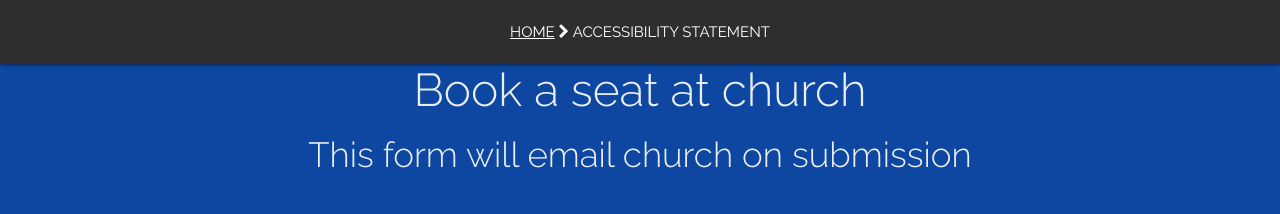
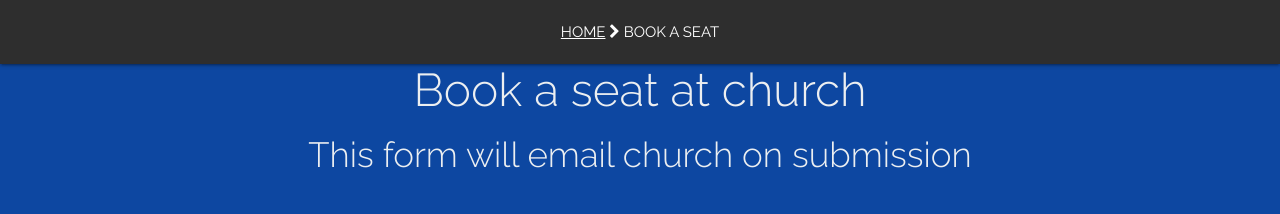
Before and after one commit to woodcock3/citychurch, a Jekyll site: the page built from pages/seat_booking.md, in a window 1280 px wide. Shown: the top 214 px of the page. Built offline with Jekyll 4.4.1, drawn with Linux system fonts in a browser that asks for light colours.

Commit message:
Update seat_booking.md

```diff
--- a/pages/seat_booking.md
+++ b/pages/seat_booking.md
@@ -1,5 +1,5 @@
 ---
-title: "Accessibility statement"
+title: "Book a seat"
 layout: default
 textcolor: blue-grey-text text-lighten-5
 bgcolor: blue darken-4
```
